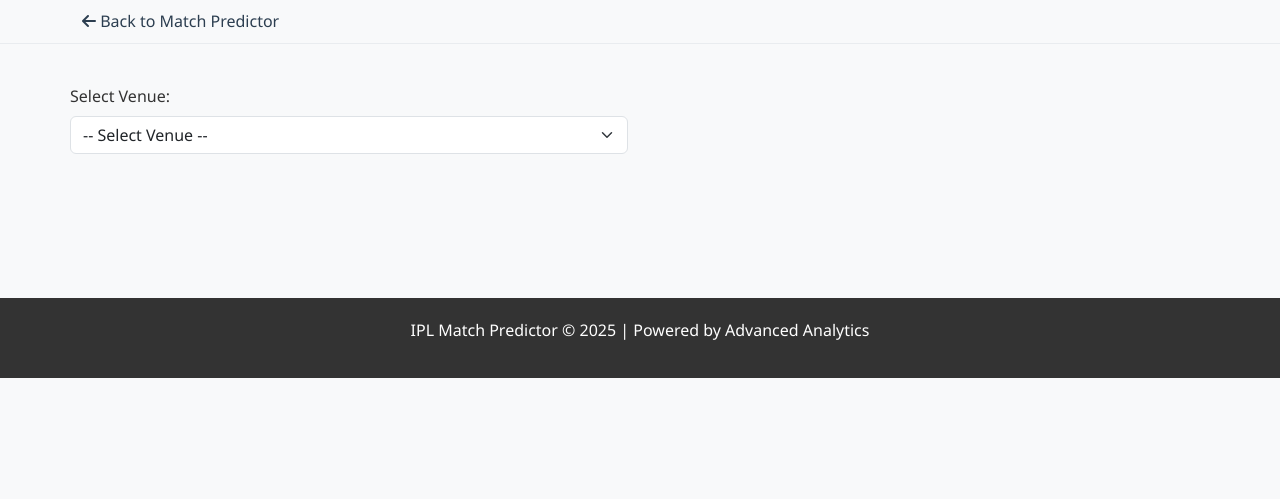
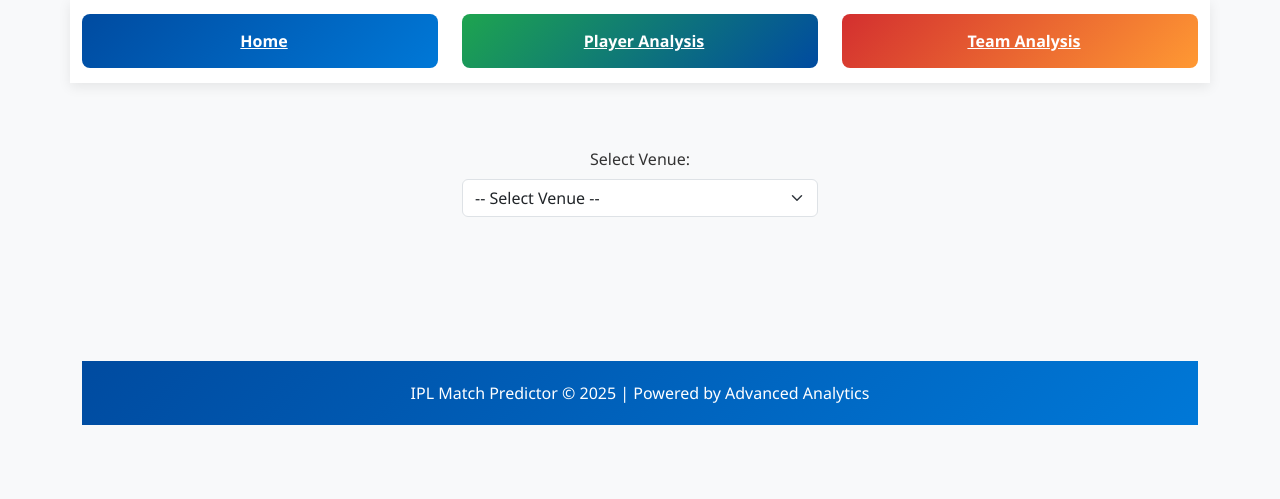
Before and after one commit to Rohit-Sharma-RS/DS_project, a FastAPI app: page /venueanalyzer/ in a window 1280 px wide. Shown: the part 301-800 px from the top of the page. Run offline with FastAPI, Linux system fonts and the light colour scheme; parts of the project's set-up code (start-up, migrations or seed data) failed here and were passed over.

Commit message:
final commit before deployment

```diff
--- a/app/templates/playeranalyzer.html
+++ b/app/templates/playeranalyzer.html
@@ -281,7 +281,7 @@
                 <a href="/home" class="btn btn-primary w-100">Home</a>
             </div>
             <div class="col-md-4">
-                <a href="/playeranalyzer" class="btn btn-primary w-100">Player Analysis</a>
+                <a href="/venueanalyzer" class="btn btn-primary w-100">Venue Analysis</a>
             </div>
             <div class="col-md-4">
                 <a href="/teamanalyzer" class="btn btn-primary w-100">Team Analysis</a>
--- a/app/templates/venueanalyzer.html
+++ b/app/templates/venueanalyzer.html
@@ -5,9 +5,21 @@
     <meta name="viewport" content="width=device-width, initial-scale=1.0">
     <title>IPL Venue Analyzer</title>
     <link href="https://cdn.jsdelivr.net/npm/bootstrap@5.3.0-alpha1/dist/css/bootstrap.min.css" rel="stylesheet">
-    <link rel="stylesheet" href="https://cdnjs.cloudflare.com/ajax/libs/font-awesome/6.0.0/css/all.min.css">
     <link rel="stylesheet" href="{{ url_for('static', path='style.css') }}">
     <link rel="icon" href="{{ url_for('static', path='favicon.avif') }}">
+    <style>
+        footer {
+            background: linear-gradient(135deg, var(--ipl-blue) 0%, var(--ipl-light-blue) 100%);
+            color: white;
+            padding: 20px 0;
+            margin-top: 50px;
+        }
+
+        footer p {
+            margin: 0;
+            font-size: 1rem;
+        }
+    </style>
     <script src="https://cdnjs.cloudflare.com/ajax/libs/Chart.js/3.9.1/chart.min.js"></script>
 </head>
 <body>
@@ -22,25 +34,32 @@
         </div>
 
         <!-- Navigation back to main page -->
-        <div class="navigation-bar">
-            <div class="container">
-                <div class="row">
-                    <div class="col-12">
-                        <a href="/home" class="nav-link">
-                            <i class="fas fa-arrow-left"></i> Back to Match Predictor
-                        </a>
-                    </div>
+        <div class="container">
+            <div class="row mb-4 analysis-nav">
+                <div class="col-md-4 mb-3 mb-md-0">
+                    <a href="/home" class="analyzer-btn">
+                        <i class="fas fa-home"></i> Home
+                    </a>
+                </div>
+                <div class="col-md-4 mb-3 mb-md-0">
+                    <a href="/playeranalyzer" class="analyzer-btn" id="player-analyzer-btn">
+                        <i class="fas fa-user"></i> Player Analysis
+                    </a>
+                </div>
+                <div class="col-md-4">
+                    <a href="/teamanalyzer" class="analyzer-btn active" id="team-analyzer-btn">
+                        <i class="fas fa-users"></i> Team Analysis
+                    </a>
                 </div>
             </div>
-        </div>
 
         <!-- Main Content -->
         <div class="container main-content">
             <div class="venue-analyzer-content">
-                <div class="row mb-4">
-                    <div class="col-md-6">
+                <div class="row mb-4 justify-content-center">
+                    <div class="col-md-6 col-lg-4 text-center">
                         <label for="venue-select" class="form-label">Select Venue:</label>
-                        <select id="venue-select" class="form-select">
+                        <select id="venue-select" class="form-select mx-auto">
                             <option value="" selected disabled>-- Select Venue --</option>
                             {% for venue in venues %}
                             <option value="{{ venue }}">{{ venue }}</option>
```
Also changed, not shown: app/templates/landing.html (+5 -5 lines), app/templates/teamanalyzer.html (+5 -5 lines).
